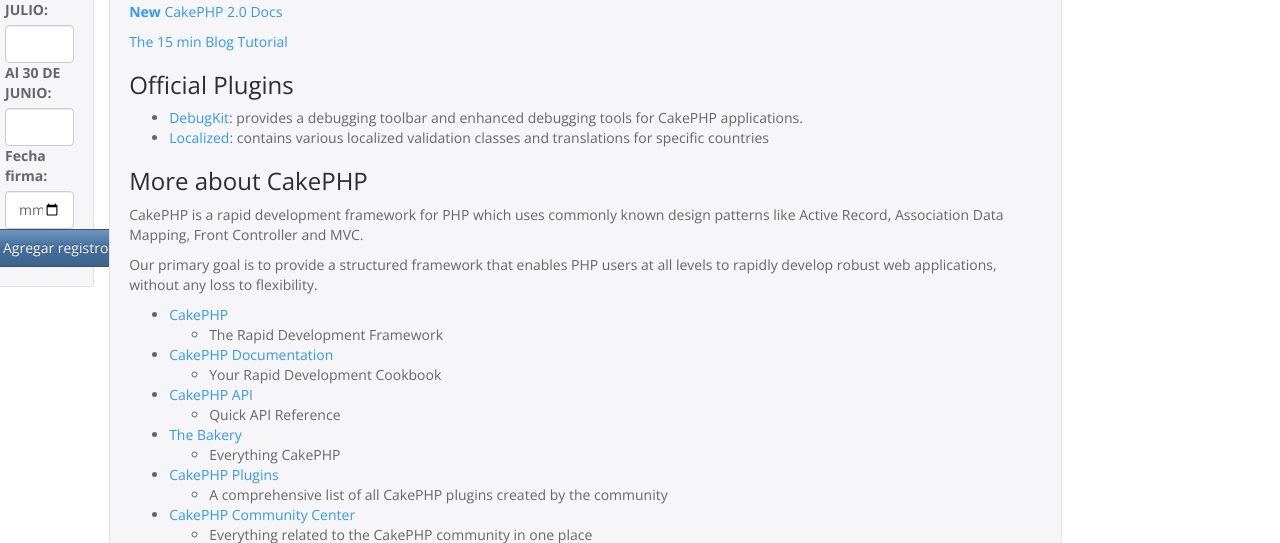
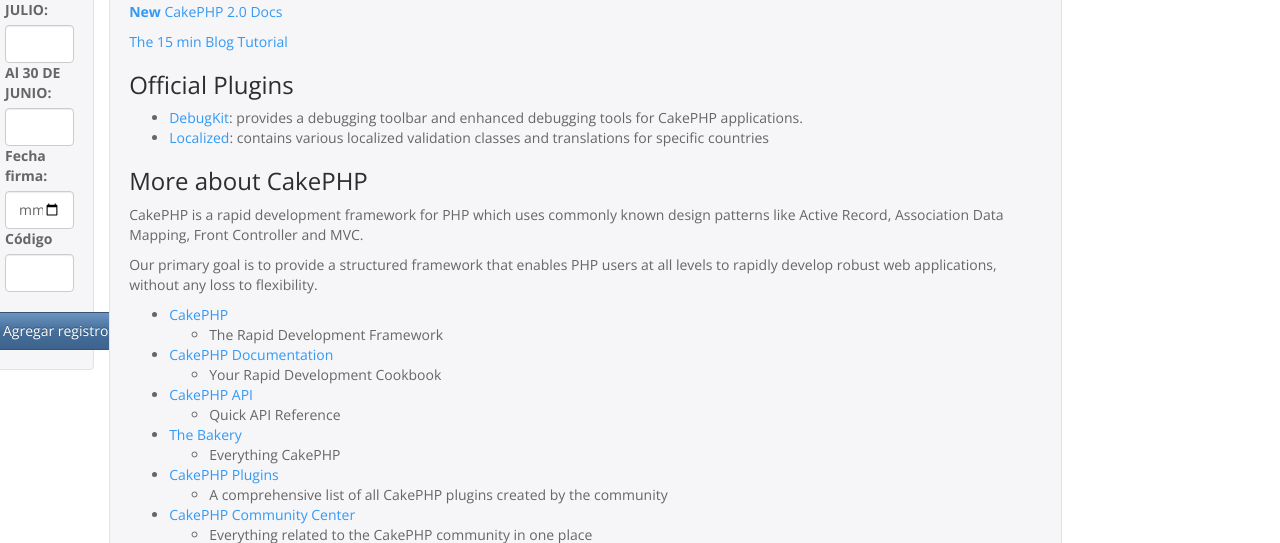
Before and after one commit to vicentfranco/renabe, a CakePHP app: the page made by app/View/Pages/home.ctp in a window 1280 px wide. Shown: the part 590-1133 px from the top of the page. Run offline with PHP 8.4 and a stand-in for CakePHP, Linux system fonts and the light colour scheme; the template is opened without the code that fills it, so the values that code supplies are empty; some libraries are stand-ins or nearby versions.

Commit message:
Agregamos el campo código a la cabecera. Ya se guarda el código que agregamos en la cabecera en la base de datos.

```diff
--- a/app/View/Elements/cabecera.ctp
+++ b/app/View/Elements/cabecera.ctp
@@ -38,7 +38,9 @@
             <input type="text" class="form-control" id="t-hasta" name="data[FormularioF1][fecha_fin]">
             <label for="t-fecha">Fecha firma:</label>
             <input type="date" class="form-control" id="t-fecha" name="data[FormularioF1][fecha]">
-
+            <label for="t-codigo">Código</label>
+            <input type="text" class="form-control" id="t-codigo" name="data[FormularioF1][codigo]" />
+            <br>
 
         </form>
     </div>
```
